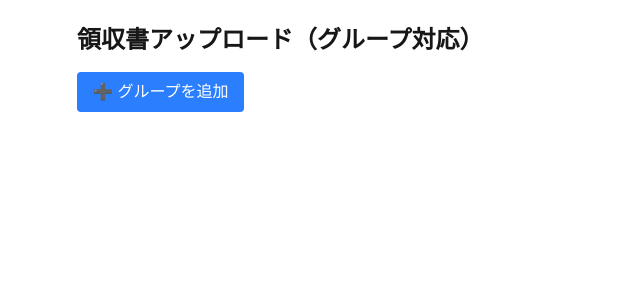
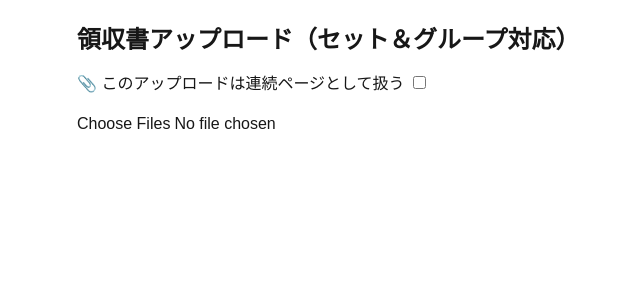
Before and after one commit to twist-eight/receipt-app, a Next.js app: page /upload in a window 1280 px wide. Shown: the top 300 px of the page, without its empty margins (139-779 px from the left). Built offline with nearby package versions, Linux system fonts and the light colour scheme.

Commit message:
pdfjs-dist を安定版へ変更し worker 読み込みを修正

```diff
--- a/next.config.ts
+++ b/next.config.ts
@@ -1,8 +1,27 @@
 import type { NextConfig } from "next";
+import type { Configuration } from "webpack";
 
 const nextConfig: NextConfig = {
-  /* config options here */
   reactStrictMode: true,
+
+  webpack(config: Configuration) {
+    // config.module を初期化
+    if (!config.module) {
+      config.module = { rules: [] };
+    }
+
+    // rules も未定義の可能性があるため初期化
+    if (!config.module.rules) {
+      config.module.rules = [];
+    }
+
+    config.module.rules.push({
+      test: /pdf\.worker\.js$/,
+      type: "asset/resource",
+    });
+
+    return config;
+  },
 };
 
 export default nextConfig;
--- a/package.json
+++ b/package.json
@@ -24,6 +24,7 @@
     "@types/pdfjs-dist": "^2.10.378",
     "@types/react": "^19.1.0",
     "@types/react-dom": "^19.1.1",
+    "@types/webpack": "^5.28.5",
     "eslint": "^9",
     "eslint-config-next": "15.2.4",
     "tailwindcss": "^4",
--- a/src/pages/upload.tsx
+++ b/src/pages/upload.tsx
@@ -1,34 +1,66 @@
 import { useState } from "react";
+import { PDFDocument } from "pdf-lib";
 import * as pdfjsLib from "pdfjs-dist";
-import { PDFDocument } from "pdf-lib";
 import pdfjsWorker from "pdfjs-dist/build/pdf.worker.entry";
 
 pdfjsLib.GlobalWorkerOptions.workerSrc = pdfjsWorker;
 
-type FileEntry = {
+pdfjsLib.GlobalWorkerOptions.workerSrc = pdfjsWorker;
+
+type FileSet = {
+  id: string;
   file: File;
   type: "pdf" | "image";
+  checked: boolean;
 };
 
 type Group = {
   id: string;
-  files: FileEntry[];
+  files: FileSet[];
   mergedPdf?: File;
-  images: File[]; // PDF → 全ページ画像化
+  previewImages: File[];
 };
 
+let setCounter = 1;
 let groupCounter = 1;
 
 export default function UploadPage() {
+  const [fileSets, setFileSets] = useState<FileSet[]>([]);
   const [groups, setGroups] = useState<Group[]>([]);
+  const [multiPageUpload, setMultiPageUpload] = useState(false);
 
-  const createNewGroup = () => {
-    const newGroup: Group = {
-      id: `group-${groupCounter++}`,
-      files: [],
-      images: [],
-    };
-    setGroups((prev) => [...prev, newGroup]);
+  const convertPdfToImages = async (file: File): Promise<File[]> => {
+    const typedArray = new Uint8Array(await file.arrayBuffer());
+    const pdf = await pdfjsLib.getDocument({ data: typedArray }).promise;
+    const result: File[] = [];
+
+    for (let i = 1; i <= pdf.numPages; i++) {
+      const page = await pdf.getPage(i);
+      const viewport = page.getViewport({ scale: 2 });
+
+      const canvas = document.createElement("canvas");
+      const context = canvas.getContext("2d")!;
+      canvas.width = viewport.width;
+      canvas.height = viewport.height;
+
+      await page.render({ canvasContext: context, viewport }).promise;
+
+      await new Promise<void>((resolve) => {
+        canvas.toBlob((blob) => {
+          if (blob) {
+            const imageFile = new File(
+              [blob],
+              `${file.name.replace(/\.[^.]+$/, "")}_page${i}.jpg`,
+              { type: "image/jpeg" }
+            );
+            result.push(imageFile);
+          }
+          resolve();
+        }, "image/jpeg");
+      });
+    }
+
+    return result;
   };
 
   const mergePdfFiles = async (files: File[]): Promise<File> => {
@@ -47,134 +79,146 @@ export default function UploadPage() {
     const mergedBytes = await mergedPdf.save();
     return new File([mergedBytes], "merged.pdf", { type: "application/pdf" });
   };
+  const handleUpload = (e: React.ChangeEvent<HTMLInputElement>) => {
+    const files = e.target.files;
+    if (!files) return;
 
-  const convertPdfToImages = async (file: File): Promise<File[]> => {
-    const typedArray = new Uint8Array(await file.arrayBuffer());
-    const pdf = await pdfjsLib.getDocument({ data: typedArray }).promise;
-    const numPages = pdf.numPages;
-    const result: File[] = [];
+    const fileArray = Array.from(files);
 
-    for (let i = 1; i <= numPages; i++) {
-      const page = await pdf.getPage(i);
-      const viewport = page.getViewport({ scale: 2 });
+    if (multiPageUpload) {
+      // 一括グループとして追加
+      const newSets: FileSet[] = fileArray.map((f) => ({
+        id: `set-${setCounter++}`,
+        file: f,
+        type: f.type.startsWith("image/") ? "image" : "pdf",
+        checked: false,
+      }));
 
-      const canvas = document.createElement("canvas");
-      const context = canvas.getContext("2d")!;
-      canvas.width = viewport.width;
-      canvas.height = viewport.height;
+      const pdfs = newSets.filter((f) => f.type === "pdf").map((f) => f.file);
 
-      await page.render({ canvasContext: context, viewport }).promise;
-
-      await new Promise<void>((resolve) => {
-        canvas.toBlob((blob) => {
-          if (blob) {
-            const imageFile = new File(
-              [blob],
-              `${file.name.replace(/\.pdf$/, "")}_page${i}.jpg`,
-              { type: "image/jpeg" }
-            );
-            result.push(imageFile);
-          }
-          resolve();
-        }, "image/jpeg");
+      mergePdfFiles(pdfs).then(async (mergedPdf) => {
+        const images = await convertPdfToImages(mergedPdf);
+        const newGroup: Group = {
+          id: `group-${groupCounter++}`,
+          files: newSets,
+          mergedPdf,
+          previewImages: images,
+        };
+        setGroups((prev) => [...prev, newGroup]);
       });
+    } else {
+      // 単体で仮セットとして保持
+      const newSets: FileSet[] = fileArray.map((f) => ({
+        id: `set-${setCounter++}`,
+        file: f,
+        type: f.type.startsWith("image/") ? "image" : "pdf",
+        checked: false,
+      }));
+      setFileSets((prev) => [...prev, ...newSets]);
     }
 
-    return result;
+    e.target.value = ""; // 同じファイル再選択時のためリセット
   };
 
-  const handleFileUpload = async (
-    e: React.ChangeEvent<HTMLInputElement>,
-    groupId: string
-  ) => {
-    const inputFiles = e.target.files;
-    if (!inputFiles) return;
-
-    const fileList = Array.from(inputFiles);
-    const groupIndex = groups.findIndex((g) => g.id === groupId);
-    if (groupIndex === -1) return;
-
-    const newEntries: FileEntry[] = fileList.map((f) => ({
-      file: f,
-      type: f.type.startsWith("image/") ? "image" : "pdf",
-    }));
-
-    const updatedFiles = [...groups[groupIndex].files, ...newEntries];
-
-    const pdfFiles = updatedFiles
-      .filter((f) => f.type === "pdf")
-      .map((f) => f.file);
-
-    const merged =
-      pdfFiles.length > 0 ? await mergePdfFiles(pdfFiles) : undefined;
-    const imageFiles: File[] =
-      merged && merged.type === "application/pdf"
-        ? await convertPdfToImages(merged)
-        : [];
-
-    const updatedGroup: Group = {
-      ...groups[groupIndex],
-      files: updatedFiles,
-      mergedPdf: merged,
-      images: imageFiles,
+  const toggleCheck = (id: string) => {
+    setFileSets((prev) =>
+      prev.map((s) => (s.id === id ? { ...s, checked: !s.checked } : s))
+    );
   };
 
-    const updatedGroups = [...groups];
-    updatedGroups[groupIndex] = updatedGroup;
-    setGroups(updatedGroups);
+  const groupSelected = async () => {
+    const selected = fileSets.filter((s) => s.checked);
+    if (selected.length === 0) return;
+
+    const pdfs = selected.filter((s) => s.type === "pdf").map((s) => s.file);
+    const mergedPdf = await mergePdfFiles(pdfs);
+    const images = await convertPdfToImages(mergedPdf);
+
+    const newGroup: Group = {
+      id: `group-${groupCounter++}`,
+      files: selected,
+      mergedPdf,
+      previewImages: images,
+    };
+
+    setGroups((prev) => [...prev, newGroup]);
+    setFileSets((prev) => prev.filter((s) => !s.checked)); // グループ化したものを削除
   };
 
   return (
     <div className="p-6 max-w-4xl mx-auto">
       <h1 className="text-2xl font-bold mb-4">
-        領収書アップロード（グループ対応）
+        領収書アップロード（セット＆グループ対応）
       </h1>
 
-      <button
-        onClick={createNewGroup}
-        className="mb-6 px-4 py-2 bg-blue-500 text-white rounded"
-      >
-        ➕ グループを追加
-      </button>
+      <div className="mb-4">
+        <label className="mr-2 font-medium">
+          📎 このアップロードは連続ページとして扱う
+        </label>
+        <input
+          type="checkbox"
+          checked={multiPageUpload}
+          onChange={(e) => setMultiPageUpload(e.target.checked)}
+        />
+      </div>
 
-      {groups.map((group) => (
-        <div key={group.id} className="border p-4 rounded-lg mb-6 shadow">
-          <h2 className="text-lg font-semibold mb-2">{group.id}</h2>
       <input
         type="file"
         multiple
         accept=".pdf,image/*"
-            onChange={(e) => handleFileUpload(e, group.id)}
-            className="mb-4"
+        onChange={handleUpload}
+        className="mb-6"
       />
 
-          <h3 className="text-sm text-gray-700">🗃 ファイル一覧</h3>
-          <ul className="list-disc pl-6 mb-4">
-            {group.files.map((entry, idx) => (
-              <li key={idx} className="text-sm">
-                {entry.file.name}（{entry.type}）
+      {fileSets.length > 0 && (
+        <div className="mb-6">
+          <h2 className="text-lg font-semibold mb-2">
+            仮セット一覧（未グループ）
+          </h2>
+          <button
+            className="mb-2 px-3 py-1 bg-blue-500 text-white rounded"
+            onClick={groupSelected}
+          >
+            ✅ チェックしたセットをグループ化
+          </button>
+          <ul className="space-y-1">
+            {fileSets.map((set) => (
+              <li key={set.id} className="flex items-center gap-2">
+                <input
+                  type="checkbox"
+                  checked={set.checked}
+                  onChange={() => toggleCheck(set.id)}
+                />
+                <span className="text-sm">
+                  {set.file.name} ({set.type})
+                </span>
               </li>
             ))}
           </ul>
+        </div>
+      )}
 
-          {group.images.length > 0 && (
-            <>
-              <h3 className="text-sm text-gray-700 mb-2">
-                🖼 プレビュー（PDF → 全ページ画像）
-              </h3>
+      {groups.map((group) => (
+        <div key={group.id} className="mb-8 border p-4 rounded shadow">
+          <h2 className="font-semibold mb-2">📦 グループ: {group.id}</h2>
+          <ul className="list-disc pl-6 mb-2">
+            {group.files.map((f) => (
+              <li key={f.id} className="text-sm">
+                {f.file.name} ({f.type})
+              </li>
+            ))}
+          </ul>
           <div className="grid grid-cols-2 md:grid-cols-4 gap-2">
-                {group.images.map((img, idx) => (
+            {group.previewImages.map((img, i) => (
               // eslint-disable-next-line @next/next/no-img-element
               <img
-                    key={idx}
+                key={i}
                 src={URL.createObjectURL(img)}
-                    alt={`Page ${idx + 1}`}
+                alt={`preview-${i}`}
                 className="w-full h-auto border rounded"
               />
             ))}
           </div>
-            </>
-          )}
         </div>
       ))}
     </div>
```
Also changed, not shown: 1 other file (tests, documents, lock files or other folders). Lines whose indentation alone changed are shown as unchanged.
